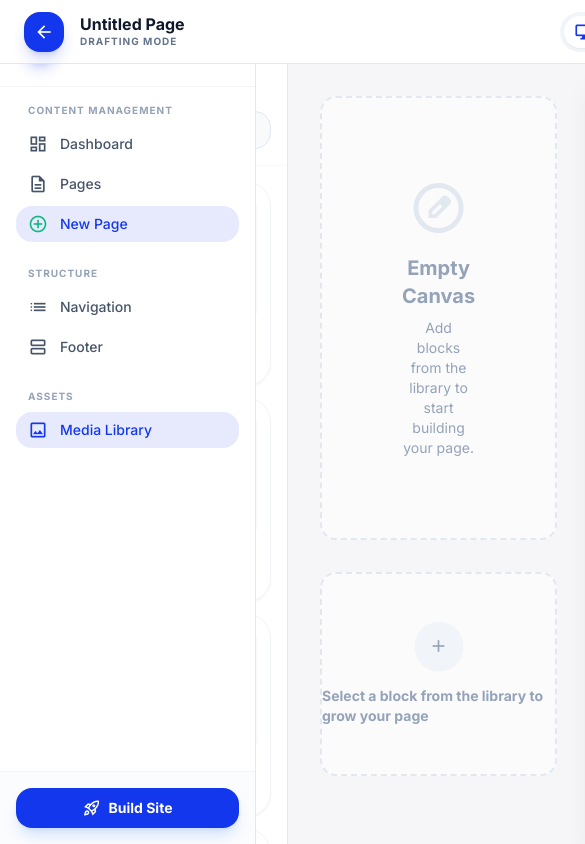
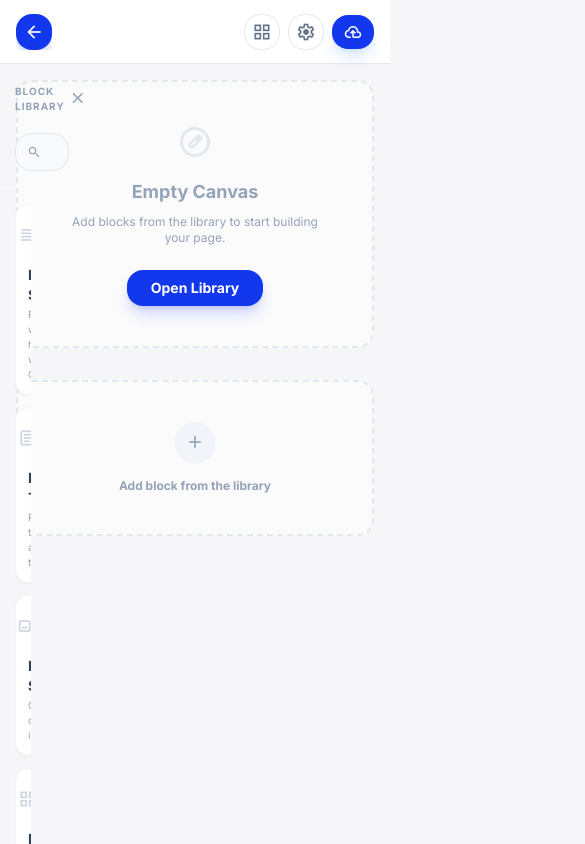
Before and after one commit to Amadou2sire/website_gen, a React (Vite) app in the folder admin/: page /editor/new in a window 390 px wide. Shown: the top 844 px of the page, 585 px wide, since content can reach past the window. Built offline with nearby package versions, Linux system fonts and the light colour scheme.

Commit message:
UI: Improve Editor responsiveness with isolated layout and adaptive drawers

```diff
--- a/admin/src/App.jsx
+++ b/admin/src/App.jsx
@@ -1,5 +1,5 @@
 import React from 'react';
-import { BrowserRouter as Router, Routes, Route } from 'react-router-dom';
+import { BrowserRouter as Router, Routes, Route, useLocation } from 'react-router-dom';
 import { ToastContainer } from 'react-toastify';
 import 'react-toastify/dist/ReactToastify.css';
 import Sidebar from './components/Sidebar';
@@ -7,21 +7,32 @@ import PageList from './components/PageList';
 import Editor from './components/Editor';
 import MenuManager from './components/MenuManager';
 
+const Layout = ({ children }) => {
+  const location = useLocation();
+  const isEditor = location.pathname.startsWith('/editor');
+
+  return (
+    <div className="flex min-h-screen bg-background-light dark:bg-background-dark font-display text-slate-900 dark:text-slate-100">
+      {!isEditor && <Sidebar aria-label="Main Navigation" />}
+      <div className={`flex-1 min-h-screen ${!isEditor ? 'ml-64' : ''}`}>
+        {children}
+      </div>
+      <ToastContainer position="bottom-right" />
+    </div>
+  );
+};
+
 function App() {
   return (
     <Router>
-      <div className="flex min-h-screen bg-background-light dark:bg-background-dark font-display text-slate-900 dark:text-slate-100">
-        <Sidebar aria-label="Main Navigation" />
-        <div className="flex-1 ml-64 min-h-screen">
+      <Layout>
         <Routes>
           <Route path="/" element={<PageList />} />
           <Route path="/editor/new" element={<Editor />} />
           <Route path="/editor/:id" element={<Editor />} />
           <Route path="/menus" element={<MenuManager />} />
         </Routes>
-        </div>
-        <ToastContainer position="bottom-right" />
-      </div>
+      </Layout>
     </Router>
   );
 }
--- a/admin/src/components/Editor.jsx
+++ b/admin/src/components/Editor.jsx
@@ -38,8 +38,19 @@ const Editor = () => {
     const [selectedBlockId, setSelectedBlockId] = useState(null);
     const [viewMode, setViewMode] = useState('desktop');
 
+    // Panel states for responsiveness
+    const [leftPanelOpen, setLeftPanelOpen] = useState(window.innerWidth > 1280);
+    const [rightPanelOpen, setRightPanelOpen] = useState(window.innerWidth > 1024);
+
     useEffect(() => {
         if (isEditing) fetchPage();
+
+        const handleResize = () => {
+            if (window.innerWidth < 1280) setLeftPanelOpen(false);
+            if (window.innerWidth < 1024) setRightPanelOpen(false);
+        };
+        window.addEventListener('resize', handleResize);
+        return () => window.removeEventListener('resize', handleResize);
     }, [id]);
 
     const fetchPage = async () => {
@@ -66,6 +77,8 @@ const Editor = () => {
         };
         setFormData(prev => ({ ...prev, blocks: [...prev.blocks, newBlock] }));
         setSelectedBlockId(id);
+        if (window.innerWidth < 1280) setLeftPanelOpen(false);
+        setRightPanelOpen(true);
     };
 
     const handleRemoveBlock = (blockId) => {
@@ -108,21 +121,21 @@ const Editor = () => {
     const selectedBlock = formData.blocks.find(b => b.id === selectedBlockId);
 
     return (
-        <div className="flex h-screen flex-col overflow-hidden bg-background-light dark:bg-background-dark font-display ml-[-256px]">
+        <div className="flex h-screen flex-col overflow-hidden bg-background-light dark:bg-background-dark font-display relative">
             {/* Top Nav Bar */}
-            <header className="flex h-16 items-center justify-between border-b border-slate-200 dark:border-slate-800 bg-white dark:bg-slate-900 px-6 z-30">
-                <div className="flex items-center gap-4">
-                    <button onClick={() => navigate('/')} className="flex size-10 items-center justify-center rounded-lg bg-primary text-white shadow-lg shadow-primary/20">
-                        <span className="material-symbols-outlined">arrow_back</span>
+            <header className="flex h-16 items-center justify-between border-b border-slate-200 dark:border-slate-800 bg-white dark:bg-slate-900 px-4 md:px-6 z-40 shrink-0">
+                <div className="flex items-center gap-2 md:gap-4 overflow-hidden">
+                    <button onClick={() => navigate('/')} className="flex size-9 md:size-10 shrink-0 items-center justify-center rounded-lg bg-primary text-white shadow-lg shadow-primary/20 hover:scale-105 transition-transform">
+                        <span className="material-symbols-outlined !text-xl md:!text-2xl">arrow_back</span>
                     </button>
-                    <div>
-                        <h1 className="text-base font-bold leading-tight">{formData.title || 'Untitled Page'}</h1>
-                        <p className="text-[10px] text-slate-500 uppercase tracking-widest font-bold">{isEditing ? 'Editing Mode' : 'Drafting Mode'}</p>
+                    <div className="hidden sm:block truncate">
+                        <h1 className="text-sm md:text-base font-bold leading-tight truncate">{formData.title || 'Untitled Page'}</h1>
+                        <p className="text-[9px] md:text-[10px] text-slate-500 uppercase tracking-widest font-bold">{isEditing ? 'Editing Mode' : 'Drafting Mode'}</p>
                     </div>
                 </div>
 
-                <div className="flex items-center gap-4">
-                    <div className="flex items-center gap-1 rounded-xl bg-slate-100 dark:bg-slate-800 p-1">
+                {/* Viewport Toggles (Hidden on very small screens) */}
+                <div className="hidden lg:flex items-center gap-1 rounded-xl bg-slate-100 dark:bg-slate-800 p-1 mx-4">
                     {[
                         { id: 'desktop', icon: 'desktop_windows' },
                         { id: 'tablet', icon: 'tablet_mac' },
@@ -137,19 +150,44 @@ const Editor = () => {
                         </button>
                     ))}
                 </div>
-                    <div className="h-6 w-px bg-slate-200 dark:bg-slate-700"></div>
-                    <button onClick={handleSubmit} className="flex items-center gap-2 rounded-lg bg-primary px-5 py-2 text-sm font-bold text-white hover:bg-blue-700 shadow-lg shadow-blue-500/20 active:scale-[0.98] transition-all">
-                        <span className="material-symbols-outlined !text-[20px]">cloud_upload</span>
-                        {isEditing ? 'Update Page' : 'Publish Page'}
+
+                <div className="flex items-center gap-2 md:gap-4">
+                    {/* Panel Toggles for Mobile/Small Screens */}
+                    <button
+                        onClick={() => setLeftPanelOpen(!leftPanelOpen)}
+                        className={`xl:hidden flex size-9 md:size-10 items-center justify-center rounded-lg border transition-all ${leftPanelOpen ? 'bg-primary border-primary text-white' : 'bg-white dark:bg-slate-800 border-slate-200 dark:border-slate-700 text-slate-500'}`}
+                    >
+                        <span className="material-symbols-outlined !text-xl md:!text-2xl">grid_view</span>
+                    </button>
+                    <button
+                        onClick={() => setRightPanelOpen(!rightPanelOpen)}
+                        className={`lg:hidden flex size-9 md:size-10 items-center justify-center rounded-lg border transition-all ${rightPanelOpen ? 'bg-primary border-primary text-white' : 'bg-white dark:bg-slate-800 border-slate-200 dark:border-slate-700 text-slate-500'}`}
+                    >
+                        <span className="material-symbols-outlined !text-xl md:!text-2xl">settings</span>
+                    </button>
+
+                    <div className="hidden sm:block h-6 w-px bg-slate-200 dark:bg-slate-700 mx-1"></div>
+
+                    <button onClick={handleSubmit} className="flex items-center gap-2 rounded-lg bg-primary px-3 md:px-5 py-2 text-xs md:text-sm font-bold text-white hover:bg-blue-700 shadow-lg shadow-blue-500/20 active:scale-[0.98] transition-all">
+                        <span className="material-symbols-outlined !text-[18px] md:!text-[20px]">cloud_upload</span>
+                        <span className="hidden xs:inline">{isEditing ? 'Update' : 'Publish'}</span>
                     </button>
                 </div>
             </header>
 
-            <main className="flex flex-1 overflow-hidden">
+            <main className="flex flex-1 overflow-hidden relative">
                 {/* Left Panel: Block Library */}
-                <aside className="flex w-72 flex-col border-r border-slate-200 dark:border-slate-800 bg-white dark:bg-slate-900 overflow-hidden">
-                    <div className="p-4 border-b border-slate-50 dark:border-slate-800">
+                <aside className={`
+                    absolute xl:relative z-30 flex flex-col h-full bg-white dark:bg-slate-900 border-r border-slate-200 dark:border-slate-800 transition-all duration-300
+                    ${leftPanelOpen ? 'translate-x-0 w-72' : '-translate-x-full w-0 xl:w-0'}
+                `}>
+                    <div className="p-4 border-b border-slate-50 dark:border-slate-800 shrink-0">
+                        <div className="flex justify-between items-center xl:block">
                             <h2 className="text-[10px] font-bold uppercase tracking-widest text-slate-400">Block Library</h2>
+                            <button onClick={() => setLeftPanelOpen(false)} className="xl:hidden p-1 text-slate-400 hover:text-slate-600">
+                                <span className="material-symbols-outlined !text-lg">close</span>
+                            </button>
+                        </div>
                         <div className="mt-4 relative">
                             <span className="material-symbols-outlined absolute left-3 top-1/2 -translate-y-1/2 text-slate-400 !text-sm">search</span>
                             <input className="w-full rounded-lg border-slate-200 dark:border-slate-700 bg-slate-50 dark:bg-slate-800 pl-10 text-sm py-2 outline-none focus:ring-1 focus:ring-primary" placeholder="Find block..." type="text" />
@@ -172,24 +210,33 @@ const Editor = () => {
                     </div>
                 </aside>
 
+                {/* Overlay for mobile sidebars */}
+                {(leftPanelOpen || rightPanelOpen) && (
+                    <div
+                        onClick={() => { setLeftPanelOpen(false); setRightPanelOpen(false); }}
+                        className="xl:hidden absolute inset-0 bg-slate-900/40 backdrop-blur-[2px] z-20 transition-opacity duration-300"
+                    />
+                )}
+
                 {/* Center Panel: Live Canvas */}
-                <section className="flex-1 overflow-y-auto p-8 canvas-bg custom-scrollbar relative">
-                    <div className={`mx-auto transition-all ${viewMode === 'mobile' ? 'max-w-[375px]' : viewMode === 'tablet' ? 'max-w-[768px]' : 'max-w-4xl'}`}>
+                <section className="flex-1 overflow-y-auto p-4 md:p-8 canvas-bg custom-scrollbar relative flex flex-col items-center">
+                    <div className={`w-full transition-all duration-300 ${viewMode === 'mobile' ? 'max-w-[375px]' : viewMode === 'tablet' ? 'max-w-[768px]' : 'max-w-4xl'}`}>
                         {formData.blocks.length === 0 ? (
-                            <div className="border-2 border-dashed border-slate-200 dark:border-slate-700 rounded-2xl p-20 text-center bg-white/50 dark:bg-slate-900/50 backdrop-blur-sm">
-                                <span className="material-symbols-outlined !text-6xl text-slate-200 dark:text-slate-700 mb-4 block">draft_orders</span>
-                                <h3 className="text-xl font-bold text-slate-400">Empty Canvas</h3>
-                                <p className="text-sm text-slate-400 mt-2">Add blocks from the library to start building your page.</p>
+                            <div className="border-2 border-dashed border-slate-200 dark:border-slate-700 rounded-2xl p-10 md:p-20 text-center bg-white/50 dark:bg-slate-900/50 backdrop-blur-sm">
+                                <span className="material-symbols-outlined !text-4xl md:!text-6xl text-slate-200 dark:text-slate-700 mb-4 block">draft_orders</span>
+                                <h3 className="text-lg md:text-xl font-bold text-slate-400">Empty Canvas</h3>
+                                <p className="text-xs md:text-sm text-slate-400 mt-2">Add blocks from the library to start building your page.</p>
+                                <button onClick={() => setLeftPanelOpen(true)} className="mt-6 xl:hidden bg-primary text-white px-6 py-2 rounded-lg text-sm font-bold shadow-lg shadow-primary/20">Open Library</button>
                             </div>
                         ) : (
-                            <div className="space-y-8 pb-32">
+                            <div className="space-y-6 md:space-y-8 pb-32">
                                 {formData.blocks.map((block, idx) => (
                                     <div
                                         key={block.id}
-                                        onClick={(e) => { e.stopPropagation(); setSelectedBlockId(block.id); }}
+                                        onClick={(e) => { e.stopPropagation(); setSelectedBlockId(block.id); setRightPanelOpen(true); }}
                                         className={`relative rounded-xl transition-all ${selectedBlockId === block.id
                                             ? 'ring-2 ring-primary bg-white dark:bg-slate-900 shadow-2xl'
-                                                : 'hover:ring-2 hover:ring-slate-300 dark:hover:ring-slate-700 bg-white/80 dark:bg-slate-900/80 grayscale-[0.3] opacity-90'
+                                            : 'hover:ring-2 hover:ring-slate-300 dark:hover:ring-slate-700 bg-white/80 dark:bg-slate-900/80'
                                             }`}
                                     >
                                         {/* Block Toolbar */}
@@ -199,24 +246,24 @@ const Editor = () => {
                                                     <span className="material-symbols-outlined !text-[18px]">drag_indicator</span>
                                                 </button>
                                                 <div className="h-4 w-px bg-white/30 mx-1"></div>
-                                                <span className="px-2 text-[10px] font-black uppercase tracking-widest">{BLOCK_TYPES[block.type].label}</span>
+                                                <span className="px-2 text-[10px] font-black uppercase tracking-widest hidden xs:inline">{BLOCK_TYPES[block.type].label}</span>
                                                 <div className="h-4 w-px bg-white/30 mx-1"></div>
                                                 <button
-                                                    onClick={() => handleMoveBlock(idx, -1)}
+                                                    onClick={(e) => { e.stopPropagation(); handleMoveBlock(idx, -1); }}
                                                     disabled={idx === 0}
                                                     className="flex h-8 w-8 items-center justify-center rounded hover:bg-white/20 disabled:opacity-30"
                                                 >
                                                     <span className="material-symbols-outlined !text-[18px]">arrow_upward</span>
                                                 </button>
                                                 <button
-                                                    onClick={() => handleMoveBlock(idx, 1)}
+                                                    onClick={(e) => { e.stopPropagation(); handleMoveBlock(idx, 1); }}
                                                     disabled={idx === formData.blocks.length - 1}
                                                     className="flex h-8 w-8 items-center justify-center rounded hover:bg-white/20 disabled:opacity-30"
                                                 >
                                                     <span className="material-symbols-outlined !text-[18px]">arrow_downward</span>
                                                 </button>
                                                 <button
-                                                    onClick={() => handleRemoveBlock(block.id)}
+                                                    onClick={(e) => { e.stopPropagation(); handleRemoveBlock(block.id); }}
                                                     className="flex h-8 w-8 items-center justify-center rounded hover:bg-red-500 transition-colors"
                                                 >
                                                     <span className="material-symbols-outlined !text-[18px]">delete</span>
@@ -224,11 +271,11 @@ const Editor = () => {
                                             </div>
                                         )}
 
-                                        <div className="p-4 border border-slate-100 dark:border-slate-800 rounded-xl overflow-hidden min-h-[100px] flex items-center justify-center">
-                                            <div className="text-center opacity-60">
-                                                <span className="material-symbols-outlined !text-3xl mb-2">{BLOCK_TYPES[block.type].icon}</span>
+                                        <div className="p-4 border border-slate-100 dark:border-slate-800 rounded-xl overflow-hidden min-h-[100px] flex items-center justify-center cursor-pointer">
+                                            <div className="text-center opacity-70 group-hover:opacity-100 transition-opacity">
+                                                <span className={`material-symbols-outlined !text-3xl mb-2 ${selectedBlockId === block.id ? 'text-primary' : 'text-slate-400'}`}>{BLOCK_TYPES[block.type].icon}</span>
                                                 <p className="text-xs font-bold uppercase tracking-widest">{BLOCK_TYPES[block.type].label}</p>
-                                                <p className="text-[10px] mt-1 italic">Click to configure content</p>
+                                                {!selectedBlockId && <p className="text-[9px] mt-1 italic text-slate-400">Click to configure</p>}
                                             </div>
                                         </div>
                                     </div>
@@ -237,19 +284,28 @@ const Editor = () => {
                         )}
 
                         {/* New Block Dropzone */}
-                        <div className="mt-8 group relative flex cursor-pointer flex-col items-center justify-center rounded-2xl border-2 border-dashed border-slate-200 dark:border-slate-800 bg-white/50 dark:bg-slate-900/50 py-12 transition-all hover:border-primary hover:bg-white dark:hover:bg-slate-900">
-                            <div className="flex h-12 w-12 items-center justify-center rounded-full bg-slate-100 dark:bg-slate-800 text-slate-400 transition-all group-hover:bg-primary group-hover:text-white shadow-sm">
+                        <div
+                            onClick={() => setLeftPanelOpen(true)}
+                            className="mt-8 group relative flex cursor-pointer flex-col items-center justify-center rounded-2xl border-2 border-dashed border-slate-200 dark:border-slate-800 bg-white/50 dark:bg-slate-900/50 py-10 md:py-12 transition-all hover:border-primary hover:bg-white dark:hover:bg-slate-900"
+                        >
+                            <div className="flex h-10 w-10 md:h-12 md:w-12 items-center justify-center rounded-full bg-slate-100 dark:bg-slate-800 text-slate-400 transition-all group-hover:bg-primary group-hover:text-white shadow-sm">
                                 <span className="material-symbols-outlined">add</span>
                             </div>
-                            <p className="mt-4 text-sm font-bold text-slate-400 group-hover:text-primary transition-colors">Select a block from the library to grow your page</p>
+                            <p className="mt-4 text-xs md:text-sm font-bold text-slate-400 group-hover:text-primary transition-colors px-4 text-center">Add block from the library</p>
                         </div>
                     </div>
                 </section>
 
                 {/* Right Panel: Contextual Settings */}
-                <aside className="w-80 border-l border-slate-200 dark:border-slate-800 bg-white dark:bg-slate-900 flex flex-col shadow-xl z-20 overflow-hidden">
-                    <div className="border-b border-slate-100 dark:border-slate-800 p-4 bg-slate-50/50 dark:bg-slate-900/50">
+                <aside className={`
+                    absolute lg:relative right-0 z-30 flex flex-col h-full bg-white dark:bg-slate-900 border-l border-slate-200 dark:border-slate-800 transition-all duration-300 shadow-2xl lg:shadow-none
+                    ${rightPanelOpen ? 'translate-x-0 w-80' : 'translate-x-full w-0 lg:w-0'}
+                `}>
+                    <div className="border-b border-slate-100 dark:border-slate-800 p-4 bg-slate-50/50 dark:bg-slate-900/50 flex justify-between items-center shrink-0">
                         <h2 className="text-xs font-black uppercase tracking-widest text-slate-400">Settings</h2>
+                        <button onClick={() => setRightPanelOpen(false)} className="lg:hidden p-1 text-slate-400 hover:text-slate-600">
+                            <span className="material-symbols-outlined !text-lg">close</span>
+                        </button>
                     </div>
 
                     {!selectedBlockId ? (
@@ -303,10 +359,10 @@ const Editor = () => {
                         </div>
                     ) : (
                         <div className="flex-1 flex flex-col overflow-hidden">
-                            <div className="p-4 border-b border-slate-100 dark:border-slate-800 bg-slate-50/50 dark:bg-slate-900/50 flex items-center justify-between">
-                                <div className="flex items-center gap-2">
-                                    <span className="material-symbols-outlined text-primary !text-lg">{BLOCK_TYPES[selectedBlock.type].icon}</span>
-                                    <span className="text-sm font-bold">{BLOCK_TYPES[selectedBlock.type].label}</span>
+                            <div className="p-4 border-b border-slate-100 dark:border-slate-800 bg-slate-50/50 dark:bg-slate-900/50 flex items-center justify-between shrink-0">
+                                <div className="flex items-center gap-2 truncate">
+                                    <span className="material-symbols-outlined text-primary !text-lg shrink-0">{BLOCK_TYPES[selectedBlock.type].icon}</span>
+                                    <span className="text-sm font-bold truncate">{BLOCK_TYPES[selectedBlock.type].label}</span>
                                 </div>
                                 <button onClick={() => setSelectedBlockId(null)} className="p-1 hover:bg-slate-200 dark:hover:bg-slate-700 rounded transition-colors group">
                                     <span className="material-symbols-outlined !text-lg text-slate-400 group-hover:text-slate-600">close</span>
@@ -314,12 +370,12 @@ const Editor = () => {
                             </div>
 
                             {/* Tabs */}
-                            <div className="flex border-b border-slate-100 dark:border-slate-800 bg-slate-50/10">
+                            <div className="flex border-b border-slate-100 dark:border-slate-800 bg-slate-50/10 shrink-0">
                                 <button className="flex-1 border-b-2 border-primary py-3 text-[10px] font-black uppercase tracking-widest text-primary">Content</button>
                                 <button className="flex-1 border-b-2 border-transparent py-3 text-[10px] font-black uppercase tracking-widest text-slate-400 hover:text-slate-600 transition-colors">Style</button>
                             </div>
 
-                            <div className="flex-1 overflow-y-auto p-5 custom-scrollbar">
+                            <div className="flex-1 overflow-y-auto p-4 md:p-5 custom-scrollbar">
                                 {(() => {
                                     const BlockComp = BLOCK_TYPES[selectedBlock.type].component;
                                     return <BlockComp
@@ -329,8 +385,8 @@ const Editor = () => {
                                 })()}
                             </div>
 
-                            <div className="p-4 border-t border-slate-100 dark:border-slate-800 bg-slate-50/50 dark:bg-slate-900/50">
-                                <button onClick={() => setSelectedBlockId(null)} className="w-full rounded-lg bg-primary py-2.5 text-xs font-black uppercase tracking-widest text-white shadow-lg shadow-primary/20 hover:bg-blue-700 active:scale-[0.98] transition-all">
+                            <div className="p-4 border-t border-slate-100 dark:border-slate-800 bg-slate-50/50 dark:bg-slate-900/50 shrink-0">
+                                <button onClick={() => { setSelectedBlockId(null); if (window.innerWidth < 1024) setRightPanelOpen(false); }} className="w-full rounded-lg bg-primary py-2.5 text-xs font-black uppercase tracking-widest text-white shadow-lg shadow-primary/20 hover:bg-blue-700 active:scale-[0.98] transition-all">
                                     Done Editing
                                 </button>
                             </div>
```
Lines whose indentation alone changed are shown as unchanged.
